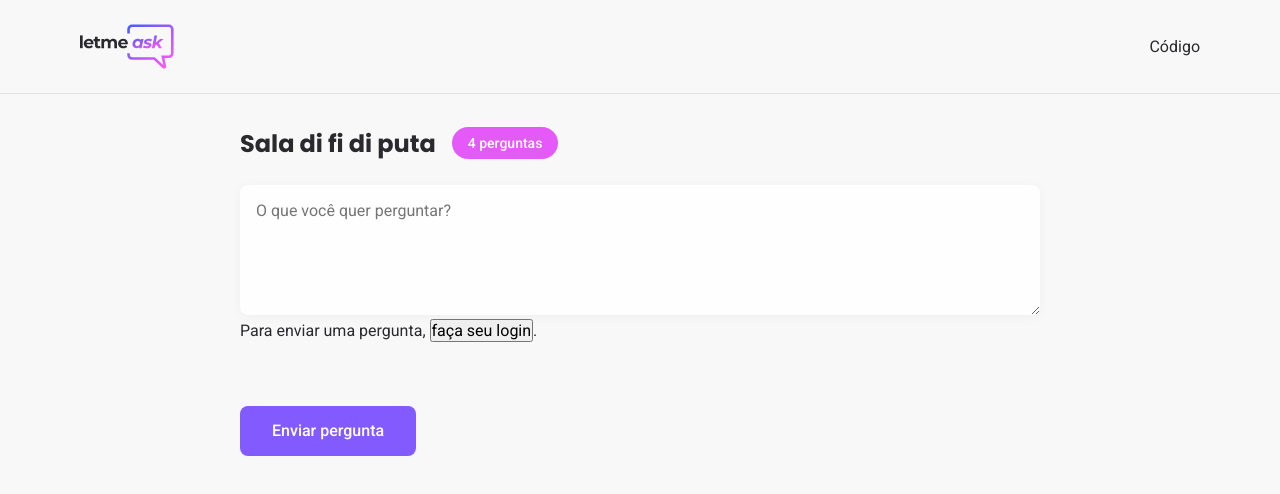
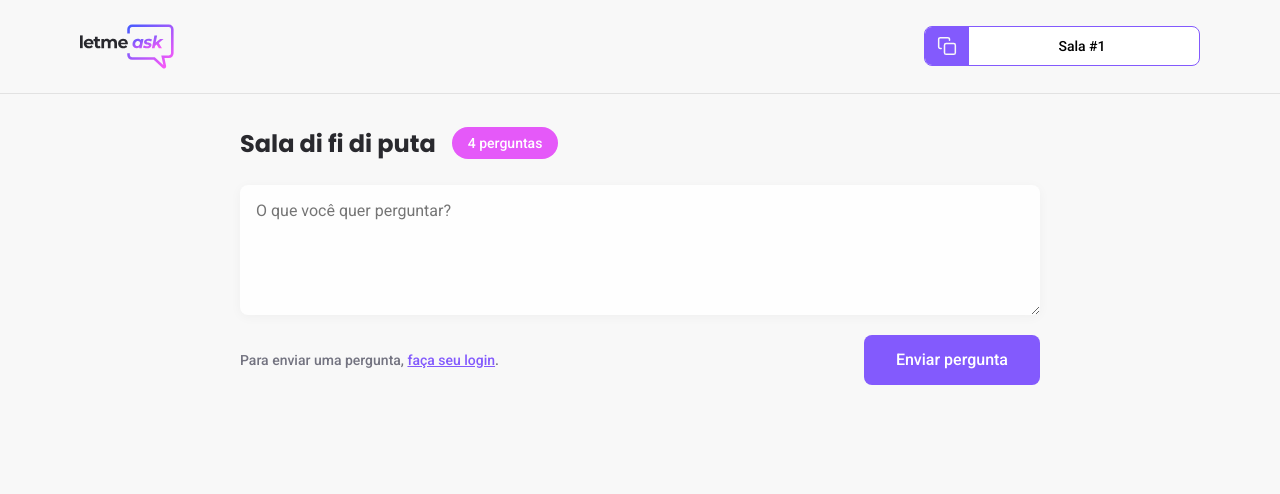
Before and after one commit to Jean-Domingues/Letmeask, a React (Create React App) app: page /rooms/1 in a window 1280 px wide. Shown: the top 494 px of the page. Built offline with nearby package versions, Linux system fonts and the light colour scheme; no server answers.

Commit message:
Criando a página da sala

```diff
--- /dev/null
+++ b/src/components/RoomCode.tsx
@@ -0,0 +1,22 @@
+import copyImg from '../assets/images/copy.svg';
+
+import '../styles/room-code.scss';
+
+type RoomCodeProps = {
+  code: string;
+}
+
+export function RoomCode(props: RoomCodeProps) {
+  function copyRoomCode () {
+    navigator.clipboard.writeText(props.code);
+  }
+
+  return (
+    <button className="room-code" onClick={copyRoomCode}>
+      <div>
+        <img src={copyImg} alt="Copiar" />
+      </div>
+      <span>Sala #{props.code}</span>
+    </button>
+  )
+}
--- a/src/pages/Room.tsx
+++ b/src/pages/Room.tsx
@@ -1,15 +1,25 @@
+import { useParams } from 'react-router';
+
 import logoImg from '../assets/images/logo.svg';
+
 import { Button } from '../components/Buttton';
+import { RoomCode } from '../components/RoomCode';
 
-import '../styles/room.scss'
+import '../styles/room.scss';
+
+type RoomParams = {
+  id: string;
+}
 
 export function Room() {
+  const params = useParams<RoomParams>();
+
   return (
     <div id='page-room'>
       <header>
         <div className='content'>
           <img src={logoImg} alt='LetMeAsk' />
-          <div>Código</div>
+          <RoomCode code={params.id} />
         </div>
       </header>
 
--- a/src/styles/button.scss
+++ b/src/styles/button.scss
@@ -1,5 +1,4 @@
 .button {
-  margin-top: 64px;
   height: 50px;
   border-radius: 8px;
   font-weight: 500;
--- /dev/null
+++ b/src/styles/room-code.scss
@@ -0,0 +1,30 @@
+.room-code {
+  height: 40px;
+  border-radius: 8px;
+  overflow: hidden;
+
+  background: #fff;
+  border: 1px solid #835afd;
+  cursor: pointer;
+
+  display: flex;
+
+  div {
+    background: #835afd;
+    padding: 0 12px;
+    display: flex;
+    height: 100%;
+    justify-content: center;
+    align-items: center;
+  }
+
+  span {
+    display: block;
+    align-self: center;
+    flex: 1;
+    padding: 0 16px 0 12px;
+    width: 230px;
+    font-size: 14px;
+    font-weight: 500;
+  }
+}
--- a/src/styles/room.scss
+++ b/src/styles/room.scss
@@ -53,6 +53,30 @@
         resize: vertical;
         min-height: 130px;
       }
+
+      .form-footer {
+        display: flex;
+        justify-content: space-between;
+        align-items: center;
+        margin-top: 16px;
+
+        span {
+          font-size: 14px;
+          color: #737380;
+          font-weight: 500;
+
+          button {
+            background: transparent;
+            border: 0;
+            color: #835afd;
+            text-decoration: underline;
+            font-size: 14px;
+            font-weight: 500;
+            cursor: pointer;
+          }
+
+        }
+      }
     }
   }
 }
```
